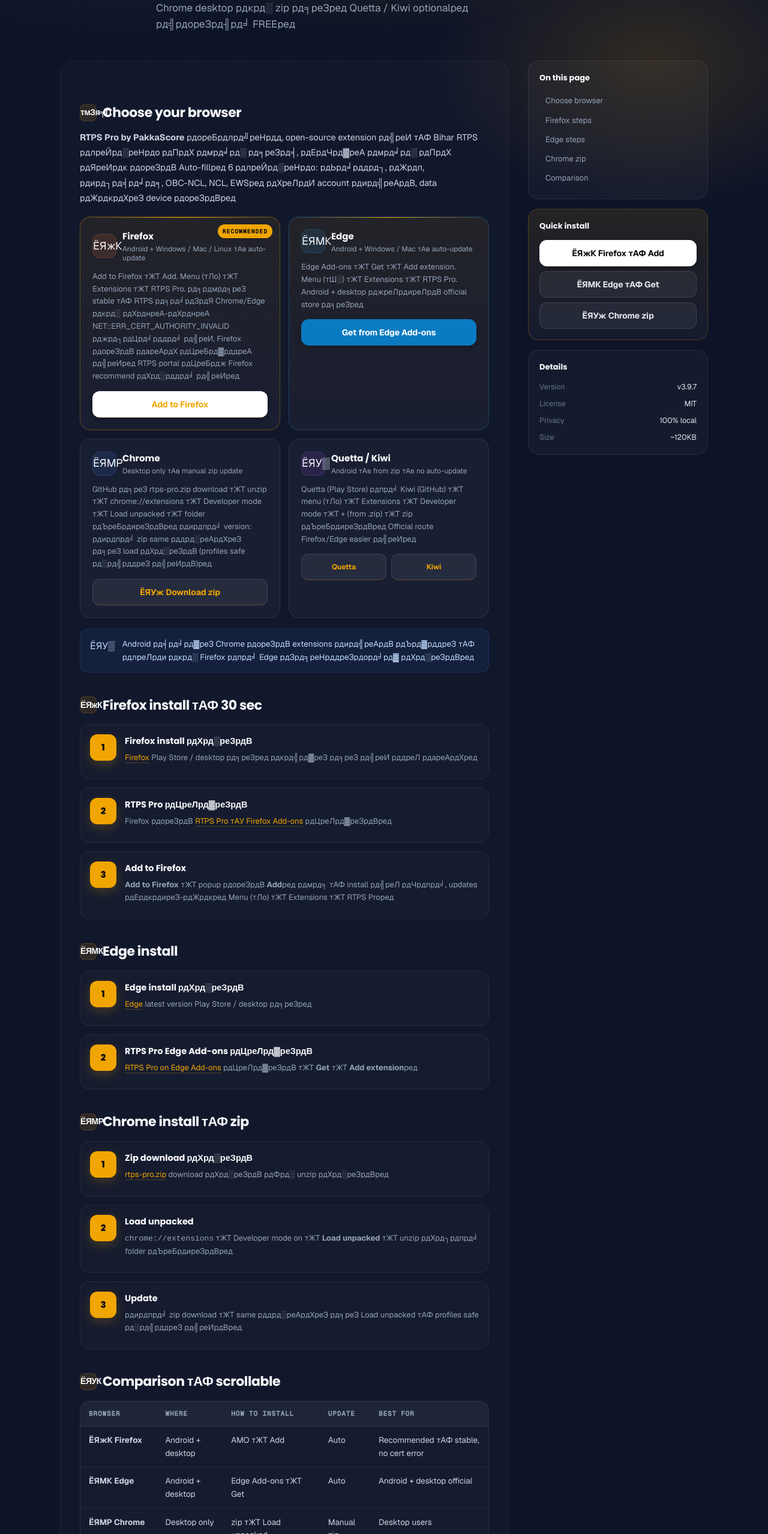
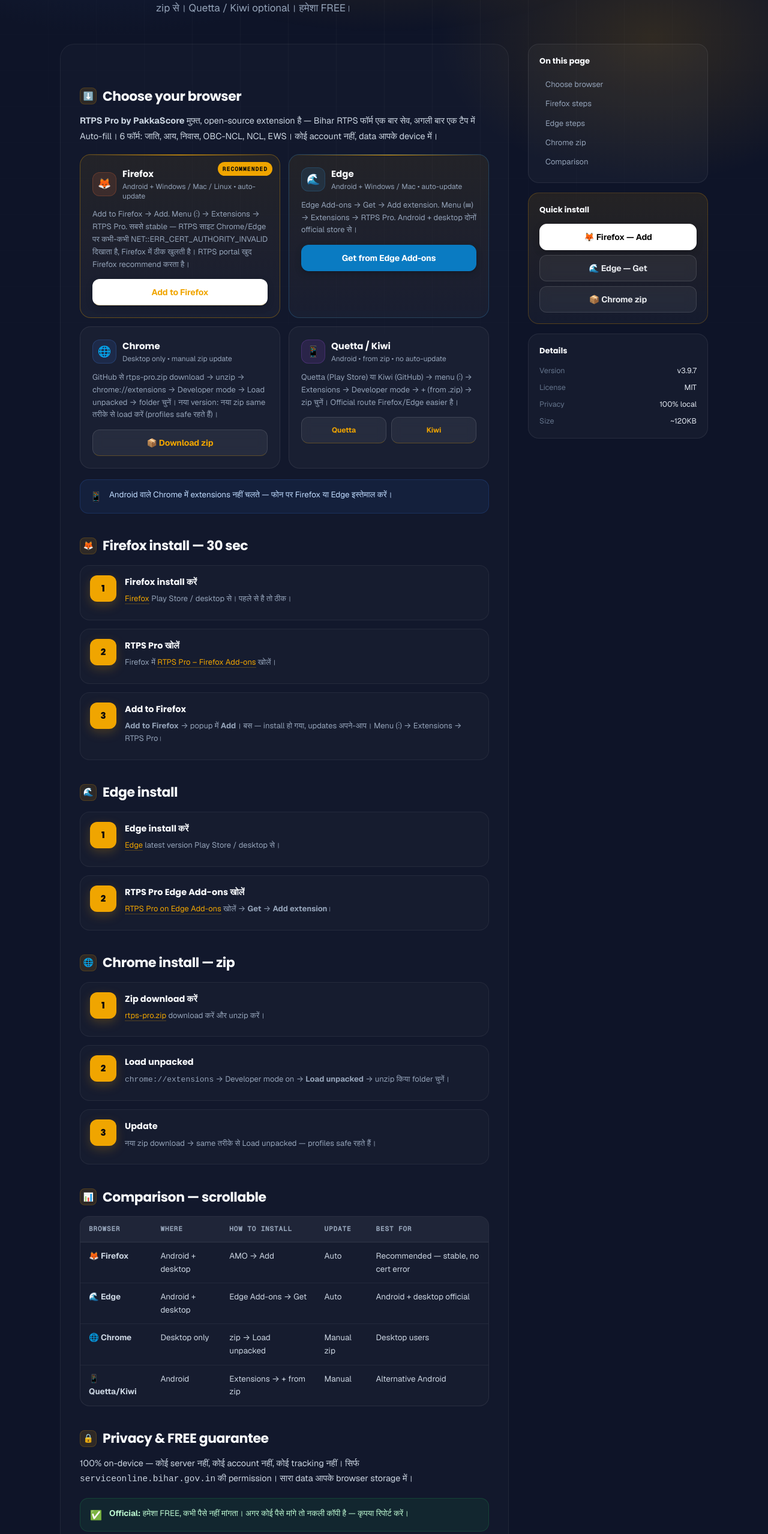
Before and after one commit to PakkaScore/rtps-pro, a browser extension: page docs/download.html in a window 1280 px wide. Shown: the part 243-2800 px from the top of the page at 60% size. Drawn offline with nearby package versions, Linux system fonts and the light colour scheme; no server answers.

Commit message:
Revise download page content and titles
Updated the download page to improve language and clarity.

```diff
--- a/docs/download.html
+++ b/docs/download.html
@@ -3,13 +3,13 @@
 <head>
 <meta charset="utf-8">
 <meta name="viewport" content="width=device-width,initial-scale=1">
-<title>RTPS Pro рдбрд╛рдЙрдирд▓реЛрдб рдФрд░ рдЗрдВрд╕реНрдЯреЙрд▓ тАФ Firefox тАв Edge тАв Chrome | PakkaScore</title>
-<meta name="description" content="RTPS Pro рдбрд╛рдЙрдирд▓реЛрдб рдФрд░ рдЗрдВрд╕реНрдЯреЙрд▓ рдЧрд╛рдЗрдб: Firefox рдФрд░ Edge Android + desktop рдкрд░ official store рд╕реЗ auto-update, Chrome desktop рдкрд░ zip рд╕реЗред рд╣рдореЗрд╢рд╛ FREEред">
+<title>RTPS Pro डाउनलोड और इंस्टॉल — Firefox • Edge • Chrome | PakkaScore</title>
+<meta name="description" content="RTPS Pro डाउनलोड और इंस्टॉल गाइड: Firefox और Edge Android + desktop पर official store से auto-update, Chrome desktop पर zip से। हमेशा FREE।">
 <link rel="canonical" href="https://pakkascore.github.io/rtps-pro/download.html">
 <meta property="og:type" content="article">
 <meta property="og:url" content="https://pakkascore.github.io/rtps-pro/download.html">
-<meta property="og:title" content="RTPS Pro рдбрд╛рдЙрдирд▓реЛрдб рдФрд░ рдЗрдВрд╕реНрдЯреЙрд▓ тАФ Firefox тАв Edge тАв Chrome | PakkaScore">
-<meta property="og:description" content="RTPS Pro рдбрд╛рдЙрдирд▓реЛрдб рдФрд░ рдЗрдВрд╕реНрдЯреЙрд▓ рдЧрд╛рдЗрдб: Firefox рдФрд░ Edge Android + desktop рдкрд░ official store рд╕реЗ auto-update, Chrome desktop рдкрд░ zip рд╕реЗред рд╣рдореЗрд╢рд╛ FREEред">
+<meta property="og:title" content="RTPS Pro डाउनलोड और इंस्टॉल — Firefox • Edge • Chrome | PakkaScore">
+<meta property="og:description" content="RTPS Pro डाउनलोड और इंस्टॉल गाइड: Firefox और Edge Android + desktop पर official store से auto-update, Chrome desktop पर zip से। हमेशा FREE।">
 <meta property="og:image" content="https://pakkascore.github.io/rtps-pro/assets/rtps-pro-og-1200x630.png">
 <meta name="theme-color" content="#0E1428">
 <link rel="icon" href="assets/github-social-preview-1280x640.png">
@@ -189,7 +189,7 @@ header{
   padding:2px 0;color:var(--muted);letter-spacing:.01em;
   display:inline-flex;align-items:center;gap:6px;
 }
-.pill::before{content:'тЬУ';color:#F0A500;font-weight:700;font-size:12px}
+.pill::before{content:'✓';color:#F0A500;font-weight:700;font-size:12px}
 
 /* Dual mockup - real form + extension side by side, not cramped */
 .browser-wrap{max-width:760px;margin:48px auto 0;position:relative}
@@ -433,7 +433,7 @@ section{padding:72px 0;border-top:1px solid rgba(255,255,255,.06);content-visibi
   display:flex;align-items:center;justify-content:space-between;gap:8px;
 }
 .screen-cap::after{
-  content:'тЖФ';font-size:11px;opacity:.4;
+  content:'↔';font-size:11px;opacity:.4;
 }
 
 /* Steps - like screenshot 2 - Three steps centered */
@@ -923,7 +923,7 @@ RTPS Pro
 
 </a>
 <div class="nav-right">
-<a class="btn btn-github" href="index.html">тЖР Home</a>
+<a class="btn btn-github" href="index.html">← Home</a>
 <a class="btn btn-github" href="https://github.com/PakkaScore/rtps-pro" target="_blank" rel="noopener">
 <svg width="16" height="16" viewBox="0 0 24 24" fill="currentColor"><path d="M12 0C5.37 0 0 5.37 0 12c0 5.3 3.438 9.8 8.205 11.385.6.113.82-.258.82-.577 0-.285-.01-1.04-.015-2.04-3.338.724-4.042-1.61-4.042-1.61-.546-1.387-1.333-1.756-1.333-1.756-1.089-.744.083-.729.083-.729 1.205.084 1.84 1.236 1.84 1.236 1.07 1.834 2.807 1.304 3.492.997.108-.775.42-1.305.763-1.605-2.665-.3-5.466-1.332-5.466-5.93 0-1.31.468-2.38 1.235-3.22-.135-.303-.54-1.523.105-3.176 0 0 1.005-.322 3.3 1.23.96-.267 1.98-.4 3-.405 1.02.005 2.04.138 3 .405 2.28-1.552 3.285-1.23 3.285-1.23.645 1.653.24 2.873.12 3.176.765.84 1.23 1.91 1.23 3.22 0 4.61-2.805 5.625-5.475 5.92.42.36.81 1.096.81 2.22 0 1.606-.015 2.896-.015 3.286 0 .315.21.69.825.57C20.565 21.795 24 17.295 24 12c0-6.63-5.37-12-12-12z"/></svg>
 GitHub
@@ -934,15 +934,15 @@ GitHub
 
 <div class="progress-bar" id="progress"></div>
 <div class="page-hero">
-<div class="kicker-pro">ЁЯУе DOWNLOAD тАв v3.9.7 тАв MIT тАв ALWAYS FREE</div>
+<div class="kicker-pro">📥 DOWNLOAD • v3.9.7 • MIT • ALWAYS FREE</div>
 <h1>Download & <span>install</span></h1>
-<p class="lead">Firefox & Edge Android + desktop рдкрд░ official store рд╕реЗ auto-updateред Chrome desktop рдкрд░ zip рд╕реЗред Quetta / Kiwi optionalред рд╣рдореЗрд╢рд╛ FREEред</p>
+<p class="lead">Firefox & Edge Android + desktop पर official store से auto-update। Chrome desktop पर zip से। Quetta / Kiwi optional। हमेशा FREE।</p>
 </div>
 
 <div class="page-layout">
 <div class="article-pro" id="article">
 
-<details class="toc-mobile"><summary>Install options <span>тЦ╝</span></summary>
+<details class="toc-mobile"><summary>Install options <span>▼</span></summary>
 <ul class="toc-pro">
 <li><a href="#choose">Choose browser</a></li>
 <li><a href="#firefox">Firefox steps</a></li>
@@ -952,32 +952,32 @@ GitHub
 </ul>
 </details>
 
-<h2 id="choose"><span class="h2-icon">тмЗя╕П</span> Choose your browser</h2>
-<p><b>RTPS Pro by PakkaScore</b> рдореБрдлрд╝реНрдд, open-source extension рд╣реИ тАФ Bihar RTPS рдлреЙрд░реНрдо рдПрдХ рдмрд╛рд░ рд╕реЗрд╡, рдЕрдЧрд▓реА рдмрд╛рд░ рдПрдХ рдЯреИрдк рдореЗрдВ Auto-fillред 6 рдлреЙрд░реНрдо: рдЬрд╛рддрд┐, рдЖрдп, рдирд┐рд╡рд╛рд╕, OBC-NCL, NCL, EWSред рдХреЛрдИ account рдирд╣реАрдВ, data рдЖрдкрдХреЗ device рдореЗрдВред</p>
+<h2 id="choose"><span class="h2-icon">⬇️</span> Choose your browser</h2>
+<p><b>RTPS Pro by PakkaScore</b> मुफ़्त, open-source extension है — Bihar RTPS फॉर्म एक बार सेव, अगली बार एक टैप में Auto-fill। 6 फॉर्म: जाति, आय, निवास, OBC-NCL, NCL, EWS। कोई account नहीं, data आपके device में।</p>
 
 <div class="install-grid-pro">
 <div class="install-card-pro rec">
 <span class="badge-rec">Recommended</span>
-<div class="install-head"><div class="install-icon" style="background:rgba(255,113,57,.12);border-color:rgba(255,113,57,.22)">ЁЯжК</div><div><h4>Firefox</h4><div class="sub">Android + Windows / Mac / Linux тАв auto-update</div></div></div>
-<p>Add to Firefox тЖТ Add. Menu (тЛо) тЖТ Extensions тЖТ RTPS Pro. рд╕рдмрд╕реЗ stable тАФ RTPS рд╕рд╛рдЗрдЯ Chrome/Edge рдкрд░ рдХрднреА-рдХрднреА NET::ERR_CERT_AUTHORITY_INVALID рджрд┐рдЦрд╛рддрд╛ рд╣реИ, Firefox рдореЗрдВ рдареАрдХ рдЦреБрд▓рддреА рд╣реИред RTPS portal рдЦреБрдж Firefox recommend рдХрд░рддрд╛ рд╣реИред</p>
+<div class="install-head"><div class="install-icon" style="background:rgba(255,113,57,.12);border-color:rgba(255,113,57,.22)">🦊</div><div><h4>Firefox</h4><div class="sub">Android + Windows / Mac / Linux • auto-update</div></div></div>
+<p>Add to Firefox → Add. Menu (⋮) → Extensions → RTPS Pro. सबसे stable — RTPS साइट Chrome/Edge पर कभी-कभी NET::ERR_CERT_AUTHORITY_INVALID दिखाता है, Firefox में ठीक खुलती है। RTPS portal खुद Firefox recommend करता है।</p>
 <a class="btn-hero btn-hero-primary" href="https://addons.mozilla.org/firefox/addon/rtps-pro/" target="_blank" style="width:100%;text-decoration:none;justify-content:center">Add to Firefox</a>
 </div>
 
 <div class="install-card-pro rec" style="border-color:rgba(50,152,219,.28)">
-<div class="install-head"><div class="install-icon" style="background:rgba(50,152,219,.12);border-color:rgba(50,152,219,.22)">ЁЯМК</div><div><h4>Edge</h4><div class="sub">Android + Windows / Mac тАв auto-update</div></div></div>
-<p>Edge Add-ons тЖТ Get тЖТ Add extension. Menu (тШ░) тЖТ Extensions тЖТ RTPS Pro. Android + desktop рджреЛрдиреЛрдВ official store рд╕реЗред</p>
+<div class="install-head"><div class="install-icon" style="background:rgba(50,152,219,.12);border-color:rgba(50,152,219,.22)">🌊</div><div><h4>Edge</h4><div class="sub">Android + Windows / Mac • auto-update</div></div></div>
+<p>Edge Add-ons → Get → Add extension. Menu (☰) → Extensions → RTPS Pro. Android + desktop दोनों official store से।</p>
 <a class="btn-hero btn-hero-primary" href="https://microsoftedge.microsoft.com/addons/detail/gdicmdfikcnmgajipklnfmkjfcdmlbki" target="_blank" style="width:100%;text-decoration:none;justify-content:center;background:#0A7BC2;border-color:#0A7BC2;color:white">Get from Edge Add-ons</a>
 </div>
 
 <div class="install-card-pro">
-<div class="install-head"><div class="install-icon" style="background:rgba(66,133,244,.12);border-color:rgba(66,133,244,.22)">ЁЯМР</div><div><h4>Chrome</h4><div class="sub">Desktop only тАв manual zip update</div></div></div>
-<p>GitHub рд╕реЗ rtps-pro.zip download тЖТ unzip тЖТ chrome://extensions тЖТ Developer mode тЖТ Load unpacked тЖТ folder рдЪреБрдиреЗрдВред рдирдпрд╛ version: рдирдпрд╛ zip same рддрд░реАрдХреЗ рд╕реЗ load рдХрд░реЗрдВ (profiles safe рд░рд╣рддреЗ рд╣реИрдВ)ред</p>
-<a class="btn-hero btn-hero-secondary" href="https://github.com/PakkaScore/rtps-pro/releases/latest/download/rtps-pro.zip" style="width:100%;text-decoration:none;justify-content:center">ЁЯУж Download zip</a>
+<div class="install-head"><div class="install-icon" style="background:rgba(66,133,244,.12);border-color:rgba(66,133,244,.22)">🌐</div><div><h4>Chrome</h4><div class="sub">Desktop only • manual zip update</div></div></div>
+<p>GitHub से rtps-pro.zip download → unzip → chrome://extensions → Developer mode → Load unpacked → folder चुनें। नया version: नया zip same तरीके से load करें (profiles safe रहते हैं)।</p>
+<a class="btn-hero btn-hero-secondary" href="https://github.com/PakkaScore/rtps-pro/releases/latest/download/rtps-pro.zip" style="width:100%;text-decoration:none;justify-content:center">📦 Download zip</a>
 </div>
 
 <div class="install-card-pro">
-<div class="install-head"><div class="install-icon" style="background:rgba(168,85,247,.12);border-color:rgba(168,85,247,.22)">ЁЯУ▒</div><div><h4>Quetta / Kiwi</h4><div class="sub">Android тАв from zip тАв no auto-update</div></div></div>
-<p>Quetta (Play Store) рдпрд╛ Kiwi (GitHub) тЖТ menu (тЛо) тЖТ Extensions тЖТ Developer mode тЖТ + (from .zip) тЖТ zip рдЪреБрдиреЗрдВред Official route Firefox/Edge easier рд╣реИред</p>
+<div class="install-head"><div class="install-icon" style="background:rgba(168,85,247,.12);border-color:rgba(168,85,247,.22)">📱</div><div><h4>Quetta / Kiwi</h4><div class="sub">Android • from zip • no auto-update</div></div></div>
+<p>Quetta (Play Store) या Kiwi (GitHub) → menu (⋮) → Extensions → Developer mode → + (from .zip) → zip चुनें। Official route Firefox/Edge easier है।</p>
 <div style="display:flex;gap:8px">
 <a class="btn-hero btn-hero-secondary" href="https://play.google.com/store/apps/details?id=net.quetta.browser" target="_blank" style="flex:1;text-decoration:none;justify-content:center;font-size:12px">Quetta</a>
 <a class="btn-hero btn-hero-secondary" href="https://github.com/kiwibrowser/src.next/releases" target="_blank" style="flex:1;text-decoration:none;justify-content:center;font-size:12px">Kiwi</a>
@@ -985,44 +985,44 @@ GitHub
 </div>
 </div>
 
-<div class="callout blue"><span class="callout-icon">ЁЯУ▒</span><span>Android рд╡рд╛рд▓реЗ Chrome рдореЗрдВ extensions рдирд╣реАрдВ рдЪрд▓рддреЗ тАФ рдлреЛрди рдкрд░ Firefox рдпрд╛ Edge рдЗрд╕реНрддреЗрдорд╛рд▓ рдХрд░реЗрдВред</span></div>
+<div class="callout blue"><span class="callout-icon">📱</span><span>Android वाले Chrome में extensions नहीं चलते — फोन पर Firefox या Edge इस्तेमाल करें।</span></div>
 
-<h2 id="firefox"><span class="h2-icon">ЁЯжК</span> Firefox install тАФ 30 sec</h2>
+<h2 id="firefox"><span class="h2-icon">🦊</span> Firefox install — 30 sec</h2>
 <div class="steps-pro">
-<div class="step-pro"><div class="step-num-pro">1</div><div><h4>Firefox install рдХрд░реЗрдВ</h4><p><a href="https://www.firefox.com/en-US/" target="_blank">Firefox</a> Play Store / desktop рд╕реЗред рдкрд╣рд▓реЗ рд╕реЗ рд╣реИ рддреЛ рдареАрдХред</p></div></div>
-<div class="step-pro"><div class="step-num-pro">2</div><div><h4>RTPS Pro рдЦреЛрд▓реЗрдВ</h4><p>Firefox рдореЗрдВ <a href="https://addons.mozilla.org/firefox/addon/rtps-pro/" target="_blank">RTPS Pro тАУ Firefox Add-ons</a> рдЦреЛрд▓реЗрдВред</p></div></div>
-<div class="step-pro"><div class="step-num-pro">3</div><div><h4>Add to Firefox</h4><p><b>Add to Firefox</b> тЖТ popup рдореЗрдВ <b>Add</b>ред рдмрд╕ тАФ install рд╣реЛ рдЧрдпрд╛, updates рдЕрдкрдиреЗ-рдЖрдкред Menu (тЛо) тЖТ Extensions тЖТ RTPS Proред</p></div></div>
+<div class="step-pro"><div class="step-num-pro">1</div><div><h4>Firefox install करें</h4><p><a href="https://www.firefox.com/en-US/" target="_blank">Firefox</a> Play Store / desktop से। पहले से है तो ठीक।</p></div></div>
+<div class="step-pro"><div class="step-num-pro">2</div><div><h4>RTPS Pro खोलें</h4><p>Firefox में <a href="https://addons.mozilla.org/firefox/addon/rtps-pro/" target="_blank">RTPS Pro – Firefox Add-ons</a> खोलें।</p></div></div>
+<div class="step-pro"><div class="step-num-pro">3</div><div><h4>Add to Firefox</h4><p><b>Add to Firefox</b> → popup में <b>Add</b>। बस — install हो गया, updates अपने-आप। Menu (⋮) → Extensions → RTPS Pro।</p></div></div>
 </div>
 
-<h2 id="edge"><span class="h2-icon">ЁЯМК</span> Edge install</h2>
+<h2 id="edge"><span class="h2-icon">🌊</span> Edge install</h2>
 <div class="steps-pro">
-<div class="step-pro"><div class="step-num-pro">1</div><div><h4>Edge install рдХрд░реЗрдВ</h4><p><a href="https://www.microsoft.com/edge/download" target="_blank">Edge</a> latest version Play Store / desktop рд╕реЗред</p></div></div>
-<div class="step-pro"><div class="step-num-pro">2</div><div><h4>RTPS Pro Edge Add-ons рдЦреЛрд▓реЗрдВ</h4><p><a href="https://microsoftedge.microsoft.com/addons/detail/gdicmdfikcnmgajipklnfmkjfcdmlbki" target="_blank">RTPS Pro on Edge Add-ons</a> рдЦреЛрд▓реЗрдВ тЖТ <b>Get</b> тЖТ <b>Add extension</b>ред</p></div></div>
+<div class="step-pro"><div class="step-num-pro">1</div><div><h4>Edge install करें</h4><p><a href="https://www.microsoft.com/edge/download" target="_blank">Edge</a> latest version Play Store / desktop से।</p></div></div>
+<div class="step-pro"><div class="step-num-pro">2</div><div><h4>RTPS Pro Edge Add-ons खोलें</h4><p><a href="https://microsoftedge.microsoft.com/addons/detail/gdicmdfikcnmgajipklnfmkjfcdmlbki" target="_blank">RTPS Pro on Edge Add-ons</a> खोलें → <b>Get</b> → <b>Add extension</b>।</p></div></div>
 </div>
 
-<h2 id="chrome"><span class="h2-icon">ЁЯМР</span> Chrome install тАФ zip</h2>
+<h2 id="chrome"><span class="h2-icon">🌐</span> Chrome install — zip</h2>
 <div class="steps-pro">
-<div class="step-pro"><div class="step-num-pro">1</div><div><h4>Zip download рдХрд░реЗрдВ</h4><p><a href="https://github.com/PakkaScore/rtps-pro/releases/latest/download/rtps-pro.zip">rtps-pro.zip</a> download рдХрд░реЗрдВ рдФрд░ unzip рдХрд░реЗрдВред</p></div></div>
-<div class="step-pro"><div class="step-num-pro">2</div><div><h4>Load unpacked</h4><p><code>chrome://extensions</code> тЖТ Developer mode on тЖТ <b>Load unpacked</b> тЖТ unzip рдХрд┐рдпрд╛ folder рдЪреБрдиреЗрдВред</p></div></div>
-<div class="step-pro"><div class="step-num-pro">3</div><div><h4>Update</h4><p>рдирдпрд╛ zip download тЖТ same рддрд░реАрдХреЗ рд╕реЗ Load unpacked тАФ profiles safe рд░рд╣рддреЗ рд╣реИрдВред</p></div></div>
+<div class="step-pro"><div class="step-num-pro">1</div><div><h4>Zip download करें</h4><p><a href="https://github.com/PakkaScore/rtps-pro/releases/latest/download/rtps-pro.zip">rtps-pro.zip</a> download करें और unzip करें।</p></div></div>
+<div class="step-pro"><div class="step-num-pro">2</div><div><h4>Load unpacked</h4><p><code>chrome://extensions</code> → Developer mode on → <b>Load unpacked</b> → unzip किया folder चुनें।</p></div></div>
+<div class="step-pro"><div class="step-num-pro">3</div><div><h4>Update</h4><p>नया zip download → same तरीके से Load unpacked — profiles safe रहते हैं।</p></div></div>
 </div>
 
-<h2 id="compare"><span class="h2-icon">ЁЯУК</span> Comparison тАФ scrollable</h2>
+<h2 id="compare"><span class="h2-icon">📊</span> Comparison — scrollable</h2>
 <div class="table-wrap">
 <table>
 <thead><tr><th>Browser</th><th>Where</th><th>How to install</th><th>Update</th><th>Best for</th></tr></thead>
 <tbody>
-<tr><td><b>ЁЯжК Firefox</b></td><td>Android + desktop</td><td>AMO тЖТ Add</td><td>Auto</td><td>Recommended тАФ stable, no cert error</td></tr>
-<tr><td><b>ЁЯМК Edge</b></td><td>Android + desktop</td><td>Edge Add-ons тЖТ Get</td><td>Auto</td><td>Android + desktop official</td></tr>
-<tr><td><b>ЁЯМР Chrome</b></td><td>Desktop only</td><td>zip тЖТ Load unpacked</td><td>Manual zip</td><td>Desktop users</td></tr>
-<tr><td><b>ЁЯУ▒ Quetta/Kiwi</b></td><td>Android</td><td>Extensions тЖТ + from zip</td><td>Manual</td><td>Alternative Android</td></tr>
+<tr><td><b>🦊 Firefox</b></td><td>Android + desktop</td><td>AMO → Add</td><td>Auto</td><td>Recommended — stable, no cert error</td></tr>
+<tr><td><b>🌊 Edge</b></td><td>Android + desktop</td><td>Edge Add-ons → Get</td><td>Auto</td><td>Android + desktop official</td></tr>
+<tr><td><b>🌐 Chrome</b></td><td>Desktop only</td><td>zip → Load unpacked</td><td>Manual zip</td><td>Desktop users</td></tr>
+<tr><td><b>📱 Quetta/Kiwi</b></td><td>Android</td><td>Extensions → + from zip</td><td>Manual</td><td>Alternative Android</td></tr>
 </tbody>
 </table>
 </div>
 
-<h2><span class="h2-icon">ЁЯФТ</span> Privacy & FREE guarantee</h2>
-<p>100% on-device тАФ рдХреЛрдИ server рдирд╣реАрдВ, рдХреЛрдИ account рдирд╣реАрдВ, рдХреЛрдИ tracking рдирд╣реАрдВред рд╕рд┐рд░реНрдл <code>serviceonline.bihar.gov.in</code> рдХреА permissionред рд╕рд╛рд░рд╛ data рдЖрдкрдХреЗ browser storage рдореЗрдВред</p>
-<div class="callout green"><span class="callout-icon">тЬЕ</span><span><b>Official:</b> рд╣рдореЗрд╢рд╛ FREE, рдХрднреА рдкреИрд╕реЗ рдирд╣реАрдВ рдорд╛рдВрдЧрддрд╛ред рдЕрдЧрд░ рдХреЛрдИ рдкреИрд╕реЗ рдорд╛рдВрдЧреЗ рддреЛ рдирдХрд▓реА рдХреЙрдкреА рд╣реИ тАФ рдХреГрдкрдпрд╛ рд░рд┐рдкреЛрд░реНрдЯ рдХрд░реЗрдВред</span></div>
+<h2><span class="h2-icon">🔒</span> Privacy & FREE guarantee</h2>
+<p>100% on-device — कोई server नहीं, कोई account नहीं, कोई tracking नहीं। सिर्फ <code>serviceonline.bihar.gov.in</code> की permission। सारा data आपके browser storage में।</p>
+<div class="callout green"><span class="callout-icon">✅</span><span><b>Official:</b> हमेशा FREE, कभी पैसे नहीं मांगता। अगर कोई पैसे मांगे तो नकली कॉपी है — कृपया रिपोर्ट करें।</span></div>
 </div>
 
 <div class="side">
@@ -1038,9 +1038,9 @@ GitHub
 </div>
 <div class="side-card" style="background:linear-gradient(180deg, rgba(240,165,0,.10), rgba(255,255,255,.03));border-color:rgba(240,165,0,.24)">
 <h4>Quick install</h4>
-<a class="btn-hero btn-hero-primary" href="https://addons.mozilla.org/firefox/addon/rtps-pro/" target="_blank" style="width:100%;text-decoration:none;justify-content:center;margin-bottom:8px">ЁЯжК Firefox тАФ Add</a>
-<a class="btn-hero btn-hero-secondary" href="https://microsoftedge.microsoft.com/addons/detail/gdicmdfikcnmgajipklnfmkjfcdmlbki" target="_blank" style="width:100%;text-decoration:none;justify-content:center;margin-bottom:8px">ЁЯМК Edge тАФ Get</a>
-<a class="btn-hero btn-hero-secondary" href="https://github.com/PakkaScore/rtps-pro/releases/latest/download/rtps-pro.zip" style="width:100%;text-decoration:none;justify-content:center">ЁЯУж Chrome zip</a>
+<a class="btn-hero btn-hero-primary" href="https://addons.mozilla.org/firefox/addon/rtps-pro/" target="_blank" style="width:100%;text-decoration:none;justify-content:center;margin-bottom:8px">🦊 Firefox — Add</a>
+<a class="btn-hero btn-hero-secondary" href="https://microsoftedge.microsoft.com/addons/detail/gdicmdfikcnmgajipklnfmkjfcdmlbki" target="_blank" style="width:100%;text-decoration:none;justify-content:center;margin-bottom:8px">🌊 Edge — Get</a>
+<a class="btn-hero btn-hero-secondary" href="https://github.com/PakkaScore/rtps-pro/releases/latest/download/rtps-pro.zip" style="width:100%;text-decoration:none;justify-content:center">📦 Chrome zip</a>
 </div>
 <div class="side-card">
 <h4>Details</h4>
@@ -1062,17 +1062,17 @@ GitHub
 <svg viewBox="220 190 840 840" fill="none" xmlns="http://www.w3.org/2000/svg" style="width:20px;height:20px;flex-shrink:0"><path fill="#F0A500" d="M244 214 H785 C927 214 1041 326 1041 467 C1041 612 932 732 784 732 V584 C846 584 894 535 894 472 C894 410 847 360 784 360 H388 V508 H317 C277 508 244 475 244 433 Z"/><path fill="#F0A500" d="M244 588 H317 C356 588 388 620 388 662 V795 C475 628 627 433 784 433 V584 C696 589 606 676 525 783 L425 949 C399 992 340 1019 294 994 C263 978 244 947 244 908 Z"/></svg>
 <span style="font-family:'Poppins',sans-serif;font-weight:800;letter-spacing:-.02em;color:#FFFFFF;font-size:15px">Pakka<span style="color:#F0A500">Score</span></span>
 </div>
-<div class="foot-built">Built with тЭдя╕П for Bihar</div>
+<div class="foot-built">Built with ❤️ for Bihar</div>
 <div class="foot-notaff">Not affiliated with Govt of Bihar, NIC, RTPS/ServicePlus.</div>
 </div>
 <div class="foot-links">
 <a href="https://github.com/PakkaScore/rtps-pro" target="_blank" rel="noopener">GitHub</a>
 <a href="guide-en.html">English</a>
-<a href="guide-hi.html">рд╣рд┐рдиреНрджреА</a>
+<a href="guide-hi.html">हिन्दी</a>
 <a href="download.html">Download</a>
-<a href="https://buymeacoffee.com/pakkascore" target="_blank" rel="noopener">тШХ Support</a>
+<a href="https://buymeacoffee.com/pakkascore" target="_blank" rel="noopener">☕ Support</a>
 </div>
-<div class="foot-right">MIT License ┬╖ ┬й 2026 PakkaScore</div>
+<div class="foot-right">MIT License · © 2026 PakkaScore</div>
 </div>
 </div>
 </footer>
```
